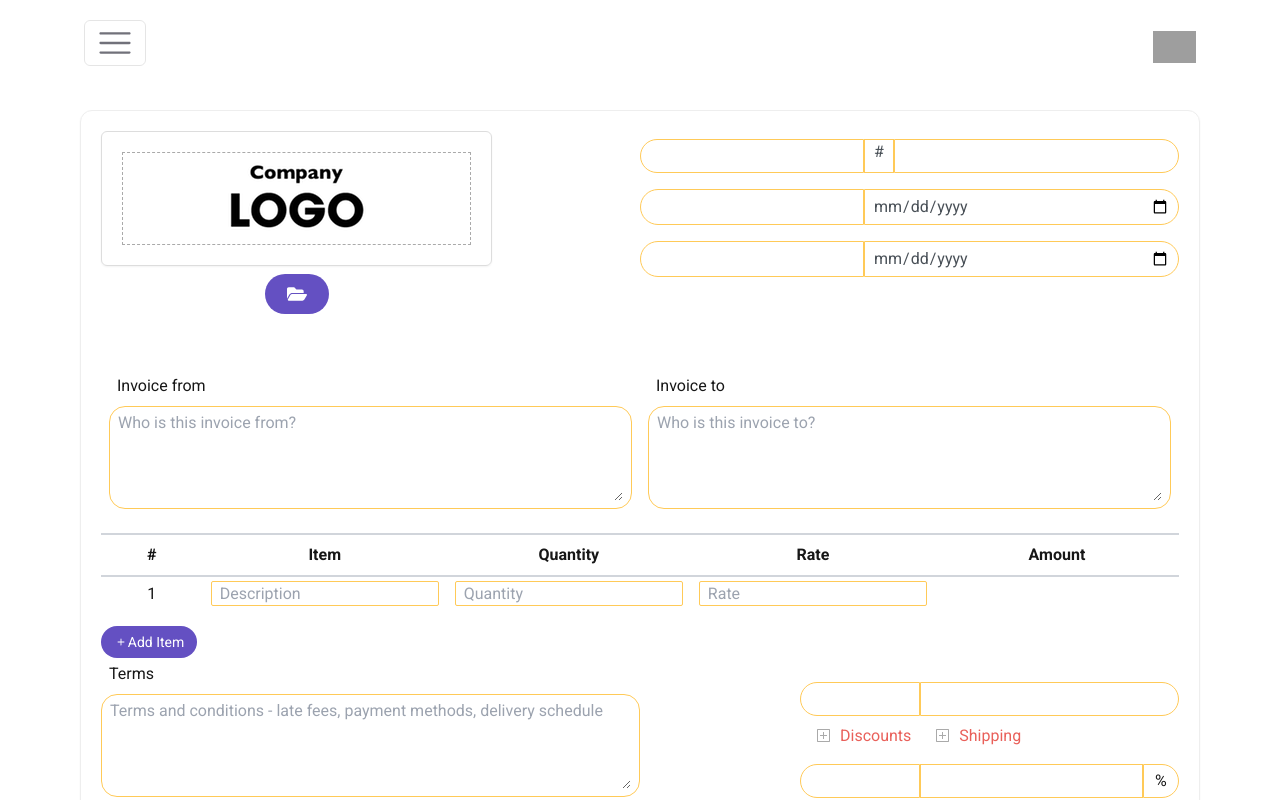
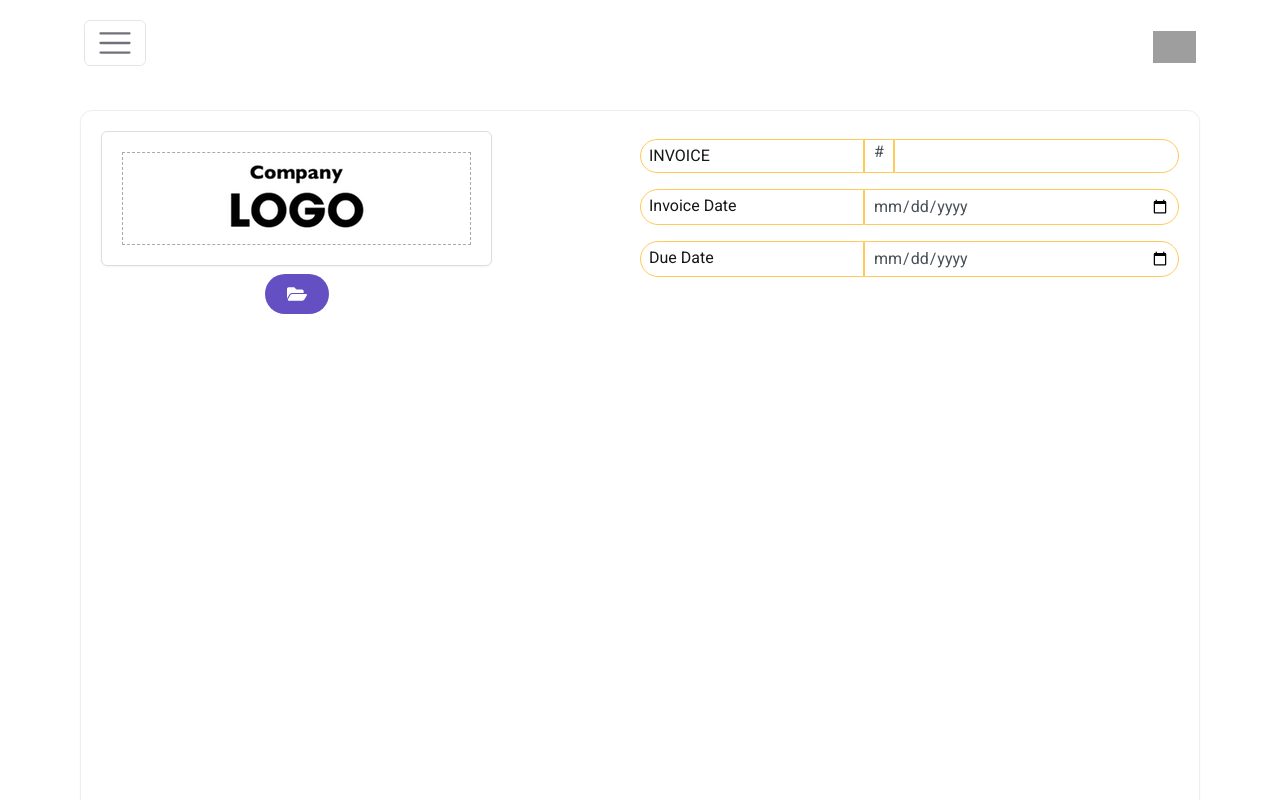
Before and after one commit to jitheshm/invoice-tool, a Next.js app: page / in a window 1280 px wide. Shown: the top 800 px of the page. Built offline with nearby package versions, Linux system fonts and the light colour scheme; grey boxes are pictures that could not be loaded.

Commit message:
feat: add flexible field updates for invoice details component

```diff
--- a/src/components/InvoiceDetails.tsx
+++ b/src/components/InvoiceDetails.tsx
@@ -1,16 +1,41 @@
+"use client"
 import React from 'react'
 import InputGroup from './common/InputGroup'
+import { useDispatch, useSelector } from 'react-redux'
+import { RootState } from '@/lib/store';
+import { updateField } from '@/lib/features/invoice/invoiceUtils';
 
 function InvoiceDetails() {
+
+    const { invoiceId, invoiceDate, dueDate } = useSelector((state: RootState) => state.invoice);
+    const dispatch = useDispatch();
+
     return (
         <>
-            <InputGroup type='text'>
+            <InputGroup
+                type='text'
+                fOnChange={(e) => updateField(dispatch, "invoiceId", "label", e.target.value)}
+                lOnChange={(e) => updateField(dispatch, "invoiceId", "value", e.target.value)}
+                fValue={invoiceId.label}
+                lValue={invoiceId.value as string}>
                 <div className='w-[30px] flex-shrink-0 flex-grow-0 border-[#ffca58] border-solid border-[1px] text-center text-[#495057]'>#</div>
             </InputGroup>
-            <InputGroup type='date' />
-            <InputGroup type='date' />
+            <InputGroup
+                type='date'
+                fOnChange={(e) => updateField(dispatch, "invoiceDate", "label", e.target.value)}
+                lOnChange={(e) => updateField(dispatch, "invoiceDate", "value", e.target.value)}
+                fValue={invoiceDate.label}
+                lValue={invoiceDate.value as string}
+            />
+            <InputGroup
+                type='date'
+                fOnChange={(e) => updateField(dispatch, "dueDate", "label", e.target.value)}
+                lOnChange={(e) => updateField(dispatch, "dueDate", "value", e.target.value)}
+                fValue={dueDate.label}
+                lValue={dueDate.value as string}
+            />
         </>
-    )
+    );
 }
 
-export default InvoiceDetails
+export default InvoiceDetails;
--- a/src/components/Landing.tsx
+++ b/src/components/Landing.tsx
@@ -19,7 +19,7 @@ function Landing() {
                         <InvoiceDetails />
                     </div>
                 </div>
-                <div className='mt-14 flex flex-wrap'>
+                {/* <div className='mt-14 flex flex-wrap'>
                     <InvoiceDescription />
                 </div>
                 <div className='mt-6'>
@@ -31,7 +31,7 @@ function Landing() {
                 </div>
                 <div className='mt-4'>
                     <Actions />
-                </div>
+                </div> */}
             </div>
         </div>
     )
--- a/src/components/common/InputField.tsx
+++ b/src/components/common/InputField.tsx
@@ -1,14 +1,16 @@
+import { OnChange } from '@/types/EventTypes'
 import React from 'react'
 
 type InputProps = {
     className?: string,
     type: string,
     inputClass?: string
-    value?: string
+    value: string
     placeholder?: string
+    onChange: OnChange
 }
 
-function InputField({ className, type, inputClass, value = '', placeholder }: InputProps) {
+function InputField({ className, type, inputClass, value, placeholder, onChange }: InputProps) {
     return (
         <>
             <div className={`px-2 py-1 ${className} ${type === 'date' ? '!w-[18%]' : ''}`}>
@@ -17,6 +19,7 @@ function InputField({ className, type, inputClass, value = '', placeholder }: In
                     className={`w-full  ${inputClass}`}
                     value={value}
                     placeholder={placeholder}
+                    onChange={onChange}
                 />
             </div>
         </>
--- a/src/components/common/InputGroup.tsx
+++ b/src/components/common/InputGroup.tsx
@@ -1,19 +1,25 @@
 import React from 'react'
 import InputField from './InputField'
+import { OnChange } from '@/types/EventTypes'
 
 type InputProp = {
   children?: React.ReactElement
   type: string,
-  FclassName?: string
-  LclassName?: string
+  fClassName?: string
+  lClassName?: string
+  fOnChange: OnChange
+  lOnChange: OnChange
+  fValue: string
+  lValue: string
+
 }
 
-function InputGroup({ children, type, FclassName, LclassName }: InputProp) {
+function InputGroup({ children, type, fClassName, lClassName, fOnChange, lOnChange, fValue, lValue }: InputProp) {
   return (
     <div className='flex mt-2 w-full'>
-      <InputField className={`w-[224px] ${FclassName} flex-shrink-0 flex-grow-0 border-[#ffca58] border-solid border-[1px] border-e-[0.5px] rounded-s-full`} type='text' inputClass='focus:outline-black' />
+      <InputField className={`w-[224px] ${fClassName} flex-shrink-0 flex-grow-0 border-[#ffca58] border-solid border-[1px] border-e-[0.5px] rounded-s-full`} type='text' inputClass='focus:outline-black' onChange={fOnChange} value={fValue} />
       {children}
-      <InputField className={`flex-grow border-[#ffca58] border-solid border-[1px] border-s-[0.5px] rounded-e-full ${LclassName}`} type={type} inputClass='outline-none text-[#495057]' />
+      <InputField className={`flex-grow border-[#ffca58] border-solid border-[1px] border-s-[0.5px] rounded-e-full ${lClassName}`} type={type} inputClass='outline-none text-[#495057]' onChange={lOnChange} value={lValue} />
     </div>
   )
 }
--- a/src/lib/features/invoice/invoiceSlice.ts
+++ b/src/lib/features/invoice/invoiceSlice.ts
@@ -1,35 +1,10 @@
+import { InvoiceState, Item } from "@/types/InvoiceTypes";
 import { createSlice, PayloadAction } from "@reduxjs/toolkit";
 
-interface Field {
-    label: string;
-    value: string | number;
-}
 
-interface Item {
-    item?: string;
-    quantity?: number;
-    rate?: number;
-
-}
-
-interface InvoiceState {
-    invoiceId: Field;
-    invoiceDate: Field;
-    dueDate: Field;
-    from: Field;
-    to: Field;
-    items: Item[];
-    terms: Field;
-    note: Field;
-    subtotal: Field;
-    discount: Field;
-    shipping: Field;
-    tax: Field;
-    paid: Field;
-}
 
 const initialState: InvoiceState = {
-    invoiceId: { label: 'Invoice ID', value: 'INVOICE' },
+    invoiceId: { label: 'INVOICE', value: '' },
     invoiceDate: { label: 'Invoice Date', value: '' },
     dueDate: { label: 'Due Date', value: '' },
     from: { label: 'From', value: '' },
--- /dev/null
+++ b/src/lib/features/invoice/invoiceUtils.ts
@@ -0,0 +1,7 @@
+import { InvoiceState } from '@/types/InvoiceTypes';
+import { setInvoiceField } from './invoiceSlice';
+import { AppDispatch } from '@/lib/store';
+
+export const updateField = (dispatch: AppDispatch, field: keyof InvoiceState, key: 'label' | 'value', input: string) => {
+    dispatch(setInvoiceField({ field, [key]: input }));
+};
--- a/src/lib/store.ts
+++ b/src/lib/store.ts
@@ -18,4 +18,7 @@ const store = configureStore({
 
 const persistor = persistStore(store);
 
+export type RootState = ReturnType<typeof store.getState>;
+export type AppDispatch = typeof store.dispatch;
+
 export { store, persistor };
--- /dev/null
+++ b/src/types/EventTypes.ts
@@ -0,0 +1,3 @@
+import { ChangeEvent } from "react";
+
+export type OnChange = (event: ChangeEvent<HTMLInputElement>) => void;
--- /dev/null
+++ b/src/types/InvoiceTypes.ts
@@ -0,0 +1,27 @@
+export interface Field {
+    label: string;
+    value: string | number;
+}
+
+export interface Item {
+    item?: string;
+    quantity?: number;
+    rate?: number;
+
+}
+
+export interface InvoiceState {
+    invoiceId: Field;
+    invoiceDate: Field;
+    dueDate: Field;
+    from: Field;
+    to: Field;
+    items: Item[];
+    terms: Field;
+    note: Field;
+    subtotal: Field;
+    discount: Field;
+    shipping: Field;
+    tax: Field;
+    paid: Field;
+}
```
